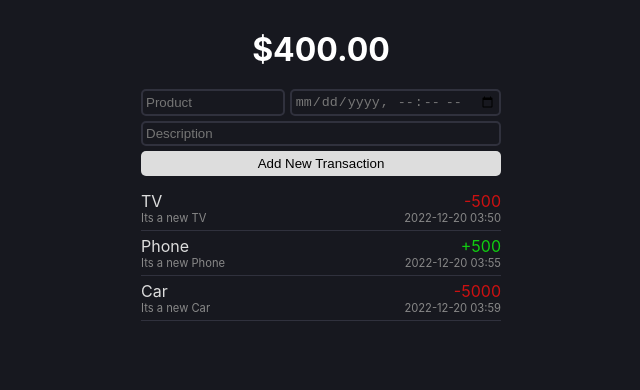
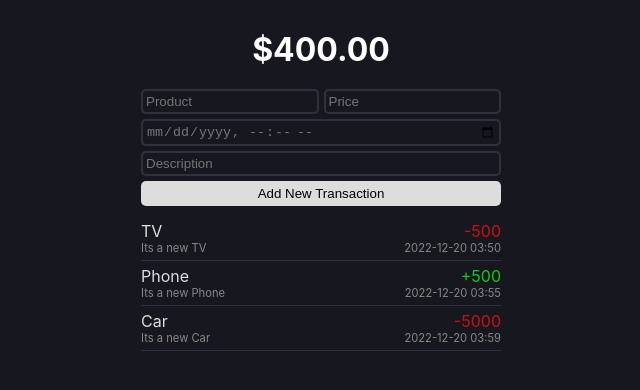
Before and after one commit to KoushikDuttaHih7/money-tracker-frontend, a React (Create React App) app: page / in a window 1280 px wide. Shown: the top 390 px of the page, without its empty margins (319-959 px from the left). Built offline with nearby package versions, Linux system fonts and the light colour scheme.

Commit message:
api, endpoint for creating transactions

```diff
--- a/src/components/MoneyTrack.jsx
+++ b/src/components/MoneyTrack.jsx
@@ -1,18 +1,65 @@
-import React from "react";
+import React, { useState } from "react";
 
 const MoneyTrack = () => {
+  const [name, setName] = useState();
+  const [price, setPrice] = useState();
+  const [datetime, setDatetime] = useState();
+  const [description, setDescription] = useState();
+
+  const addNewTransaction = (e) => {
+    e.preventDefault();
+    const url = "http://localhost:8000/api/transaction";
+    fetch(url, {
+      method: "POST",
+      headers: {
+        "content-type": "application/json",
+      },
+      body: JSON.stringify({ name, price, description, datetime }),
+    }).then((response) => {
+      response.json().then((json) => {
+        setName("");
+        setPrice("");
+        setDatetime("");
+        setDescription("");
+        console.log("result", json);
+      });
+    });
+  };
+
   return (
     <main>
       <h1>
         $400<span>.00</span>
       </h1>
-      <form>
+      <form onSubmit={addNewTransaction}>
         <div className='basic'>
-          <input type='text' placeholder='Product' />
-          <input type='datetime-local' />
+          <input
+            type='text'
+            placeholder='Product'
+            value={name}
+            onChange={(e) => setName(e.target.value)}
+          />
+          <input
+            type='text'
+            placeholder='Price'
+            value={price}
+            onChange={(e) => setPrice(e.target.value)}
+          />
+        </div>
+        <div className='basic'>
+          <input
+            type='datetime-local'
+            value={datetime}
+            onChange={(e) => setDatetime(e.target.value)}
+          />
         </div>
         <div className='description'>
-          <input type='text' placeholder='Description' />
+          <input
+            type='text'
+            placeholder='Description'
+            value={description}
+            onChange={(e) => setDescription(e.target.value)}
+          />
         </div>
         <button type='submit'>Add New Transaction</button>
       </form>
```
Also changed, not shown: 1 other file (tests, documents, lock files or other folders).
